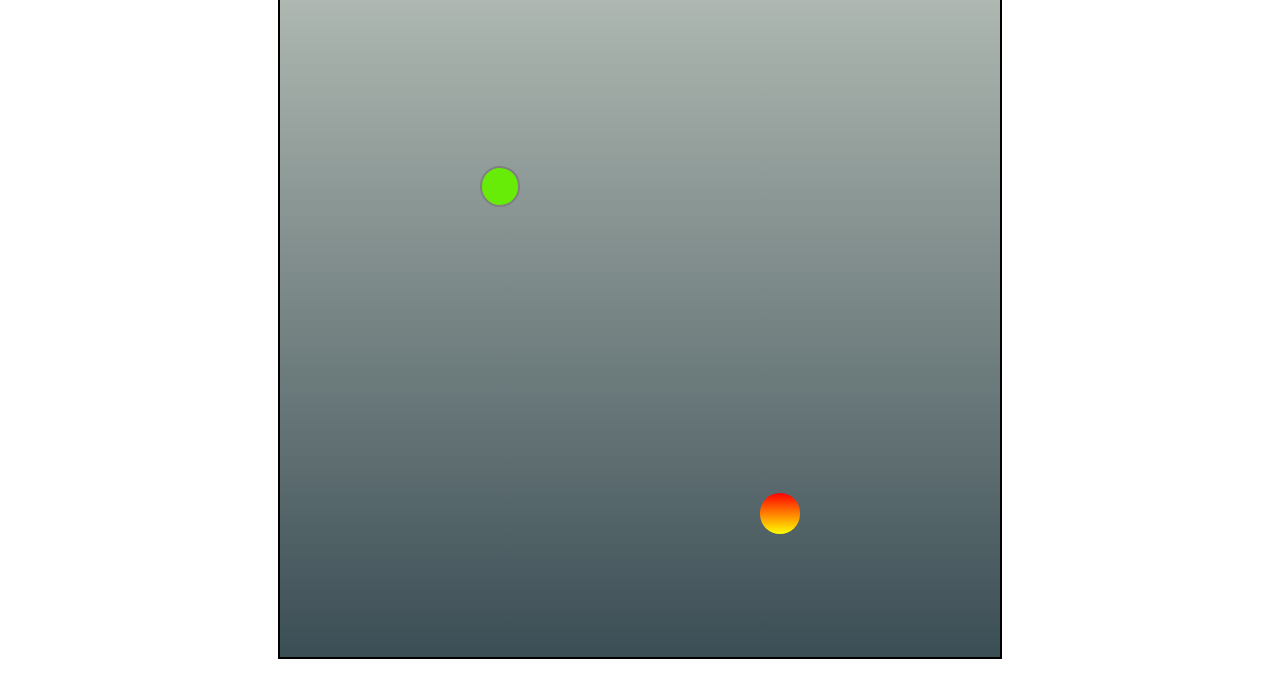
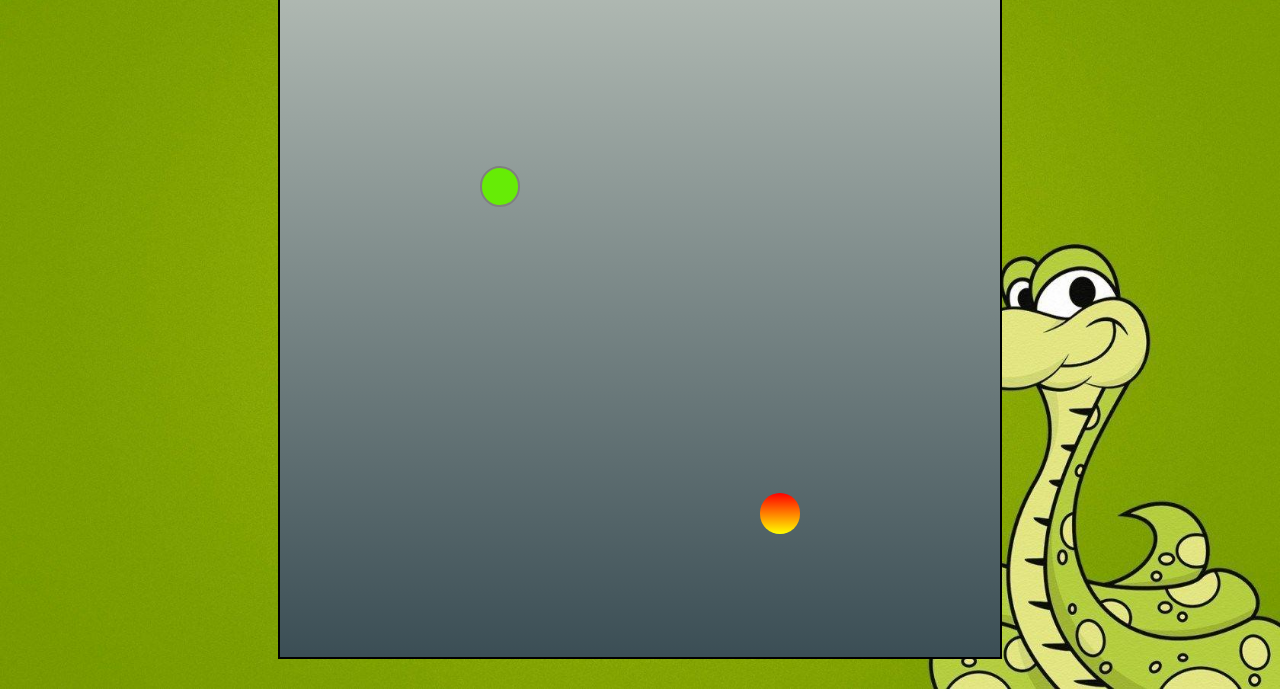
Before and after one commit to zaheer123505/snake_game, a plain HTML site: page index.html in a window 1280 px wide. Shown: the part 111-800 px from the top of the page. Drawn offline with Linux system fonts and the light colour scheme; the site is published under a folder, as on GitHub Pages, so addresses that start at the root find nothing.

Commit message:
Update style.css

```diff
--- a/style.css
+++ b/style.css
@@ -3,7 +3,7 @@
   margin: 0;
 }
 .body {
-  background: url("/bg.jpg");
+  background: url("bg.jpg");
   min-height: 100vh;
   background-size: 100vw 100vh;
   background-repeat: no-repeat;
```
